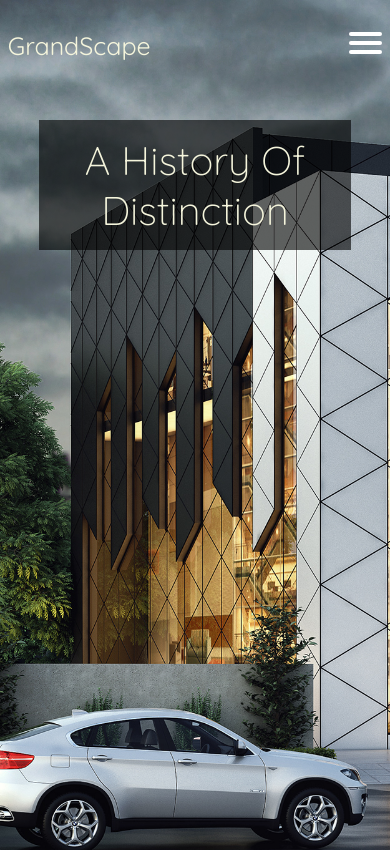
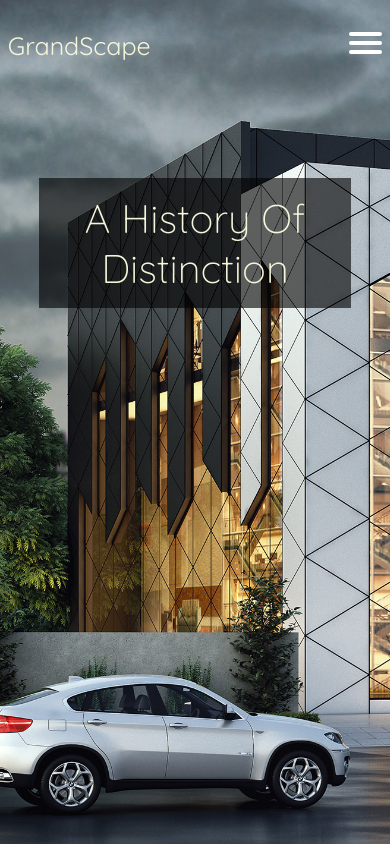
Before and after one commit to Gabbie99/GrandScape, a React (Create React App) app: page /about in a window 390 px wide. Shown: the top 850 px of the page. Built offline with nearby package versions, Linux system fonts and the light colour scheme.

Commit message:
chore: adding location

```diff
--- a/src/components/about/About.css
+++ b/src/components/about/About.css
@@ -64,10 +64,13 @@
 
 @media screen and (max-width:950px){
     .gs-Aboutwrap{
-        height: 130vh;
+        height: 100vh;
     }
 }
 @media screen and (max-width:845px){
+    .gs-Aboutwrap{
+        height: 105vh;
+    }
     .gs-Aboutpic-tell{
         width: 90%;
     }
@@ -83,6 +86,9 @@
     }
 }
 @media screen and (max-width:770px){
+    .gs-Aboutwrap{
+        height: 100vh;
+    }
     .gs-Aboutstory{
         width: 75%;
     }
@@ -91,6 +97,9 @@
     }
 }
 @media screen and (max-width:700px){
+    .gs-Aboutwrap{
+        height: 100vh;
+    }
     .gs-Aboutstory-para{
         font-size: 13px;
     }
@@ -101,7 +110,7 @@
 }
 @media screen and (max-width:640px){
     .gs-Aboutwrap{
-        height: 105vh;
+        height: 100vh;
     }
     .gs-Hometext {
         width: 65%;
@@ -134,11 +143,19 @@
         margin-bottom: 90px;
     }
 }
+@media screen and (max-width:500px){
+    .gs-Hometext {
+        width: 80%;
+        padding: 15px;
+        margin: 38% auto 0 auto;
+        font-size: 20px;
+    }
+}
 @media screen and (max-width:453px){
     .gs-Hometext {
         width: 80%;
         padding: 15px;
-        margin: 15% auto 0 auto;
+        margin: 30% auto 0 auto;
         font-size: 20px;
     }
 }
@@ -146,7 +163,7 @@
     .gs-Hometext {
         width: 85%;
         padding: 10px;
-        margin: 33% auto 0 auto;
+        margin: 43% auto 0 auto;
         font-size: 16px;
     }
 }
--- a/src/components/contact/Contact.css
+++ b/src/components/contact/Contact.css
@@ -34,19 +34,24 @@
 .gs-Contactflex {
     width: 80%;
     margin: auto;
+    display: flex;
+    justify-content: space-between;
+}
+.gs-Contactform {
+    width: 50%;
 }
 .gs-input {
     outline: none;
     border: 1px solid rgb(117, 117, 117);
-    padding: 15px 20px;
-    width: 50%;
+    padding: 15px 40px;
+    width: 100%;
     margin: 10px 0;
 }
 .gs-input::placeholder{
-    opacity: .5;
+    opacity: .3;
 }
 #text {
-    width: 50%;
+    width: 100%;
     padding: 15px;
     outline: none;
     border: 1px solid rgb(117, 117, 117);
--- a/src/components/contact/Contact.jsx
+++ b/src/components/contact/Contact.jsx
@@ -17,12 +17,28 @@ function Contact() {
         <div className="gs-Contact-text">
             <h1 className='gs-Contact-texthead'>Contact Us</h1>
                 <p className='gs-Contact-text-p'>
-                Please feel free to call us to discuss your upcoming project! For inquiries about employment, subcontracting for us, or information about our current project, please use the form below so we can connect you to the best person to help you.
+                Please feel free to call us to discuss your upcoming project! For inquiries about employment, contracting with us, or information about our current project, please use the form below so we can connect with you and give you quality work and service.
                 </p>
         </div>
             <div className="gs-Contactflex">
                 <div className='gs-Contactmap'>
-                <iframe src="https://www.google.com/maps/embed?pb=!1m18!1m12!1m3!1d3939.599831452894!2d7.400188914059594!3d9.100169290377648!2m3!1f0!2f0!3f0!3m2!1i1024!2i768!4f13.1!3m3!1m2!1s0x104e7571054e4a95%3A0x7564b4270a60fc82!2s37%20Obi%20Okosi%20St%2C%20Gwarinpa%20900108%2C%20Abuja%2C%20Federal%20Capital%20Territory!5e0!3m2!1sen!2sng!4v1675984871955!5m2!1sen!2sng" width="600" height="450" style="border:0;" allowfullscreen="" loading="lazy" referrerpolicy="no-referrer-when-downgrade" frameborder="0" aria-hidden="false" tabindex="0"></iframe>
+                {/* <iframe src="https://www.google.com/maps/embed?pb=!1m18!1m12!1m3!1d3939.599831452894!2d7.400188914059594!3d9.100169290377648!2m3!1f0!2f0!3f0!3m2!1i1024!2i768!4f13.1!3m3!1m2!1s0x104e7571054e4a95%3A0x7564b4270a60fc82!2s37%20Obi%20Okosi%20St%2C%20Gwarinpa%20900108%2C%20Abuja%2C%20Federal%20Capital%20Territory!5e0!3m2!1sen!2sng!4v1675984871955!5m2!1sen!2sng" width="600" height="450" style="border:0;" allowfullscreen="" ></iframe> */}
+                <div className="gs-Contactaddress">
+                  <p>
+                    Grandscape Residence's Limited, Company
+                  </p>
+                  <div className="gs-Contactadress-icon">
+                    <MapPin size={32} weight="thin" />
+                    <p>No 37 Obiokosi Street Gwarimpa, Abuja</p>
+                  </div>
+                  <div className="gs-Contactadress-icon">
+                    <WhatsappLogo size={32} weight="thin" />
+                    <a href="tel:+234 803-586-7102"></a>
+                  </div>
+                  <div className="gs-Contactadress-icon">
+
+                  </div>
+                </div>
                 </div>
                 <div className='gs-Contactform'>
                     <form action="submit">
```
